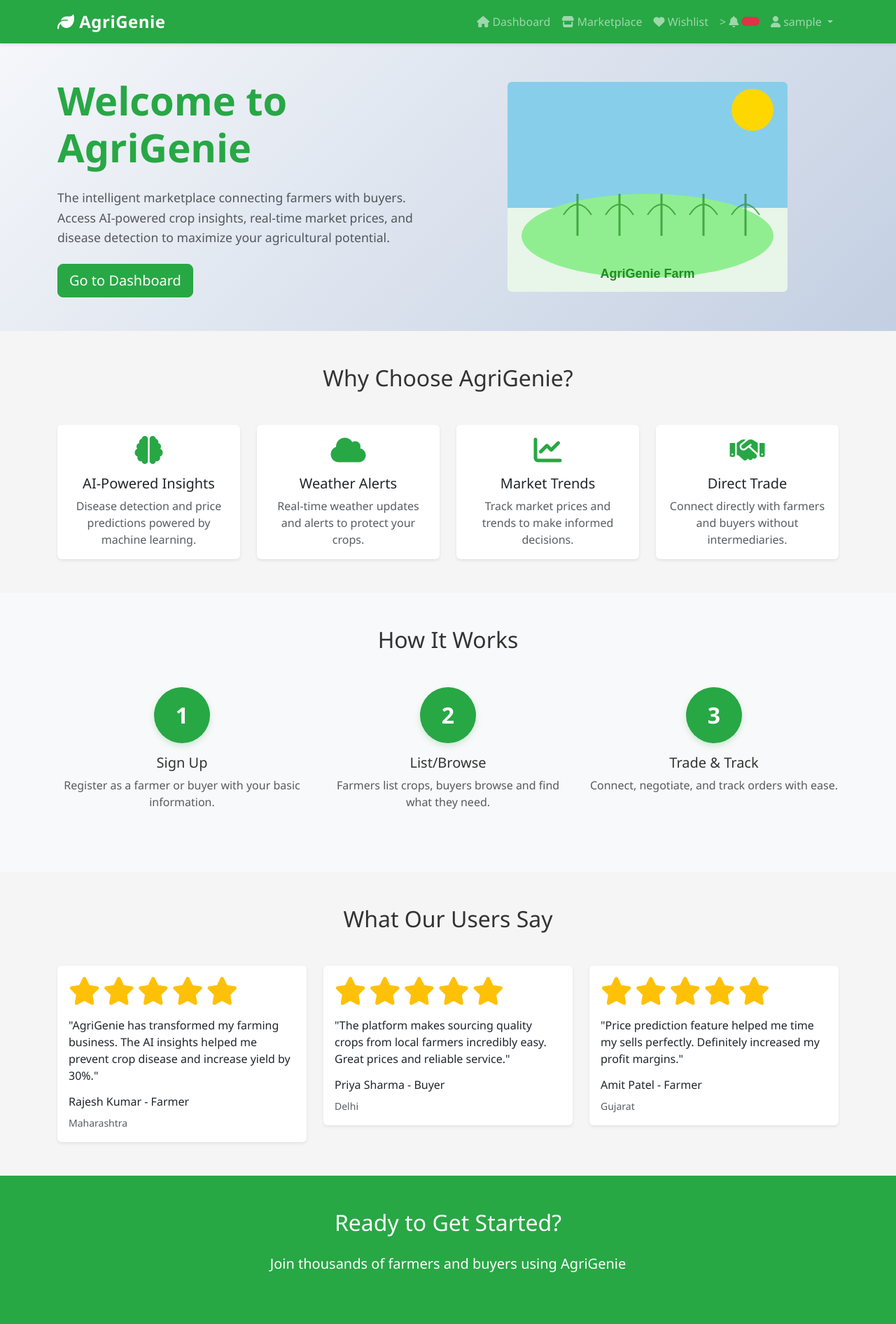
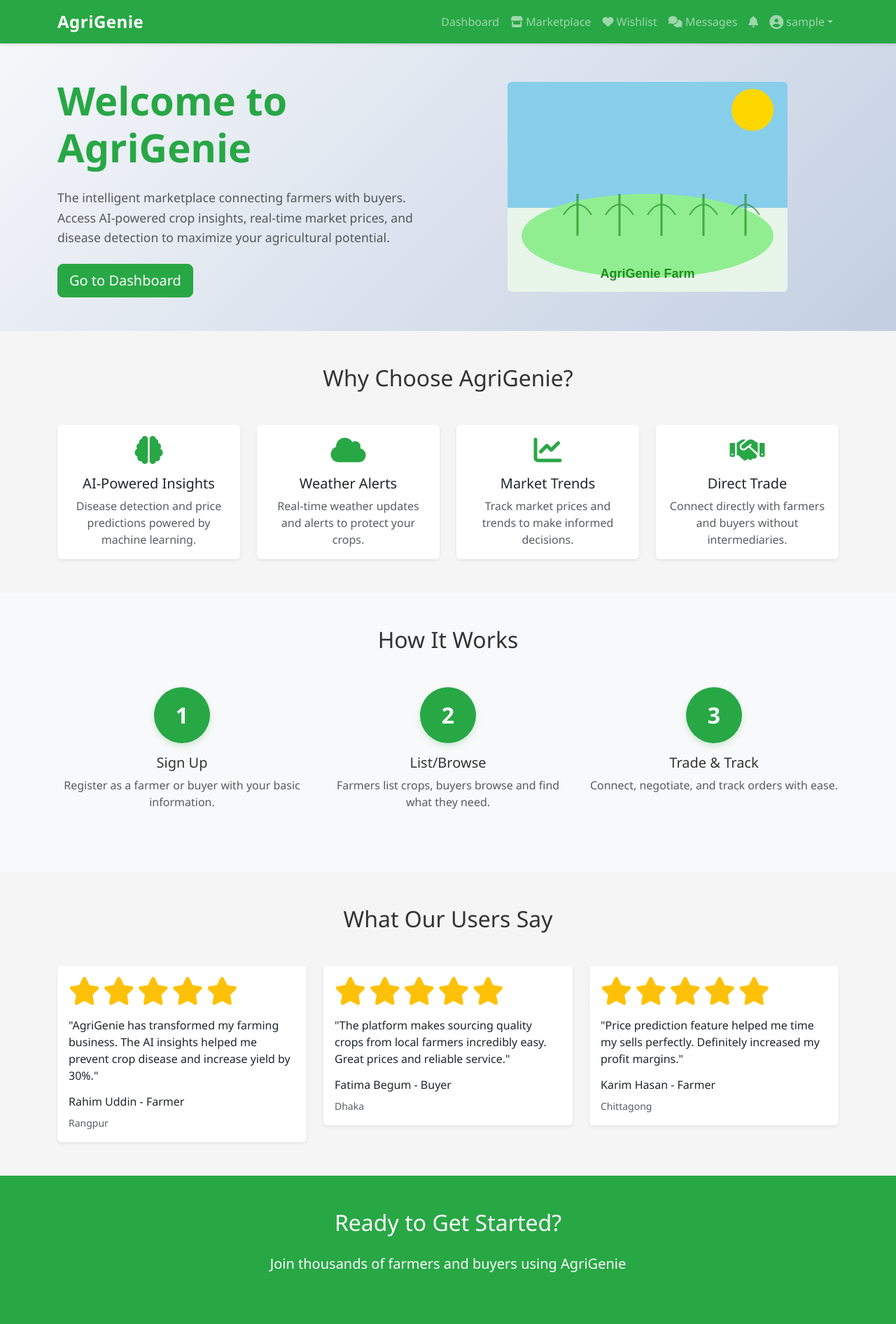
Before and after one commit to TheWorthless11/AgriGenie, a Django app: page / in a window 1280 px wide. Shown: the top 1892 px of the page at 70% size. Run offline with Django 4.2, Linux system fonts and the light colour scheme; the visitor is signed in with stand-in values (Sample User, id 1); data comes from the database, SQL or seed files in the repository; data that the repository does not hold is empty; parts of the project's set-up code (start-up, migrations or seed data) failed here and were passed over.

Commit message:
Refresh global UI layout, homepage, docs, and favicon

```diff
--- a/templates/base.html
+++ b/templates/base.html
@@ -5,6 +5,10 @@
     <meta charset="UTF-8">
     <meta name="viewport" content="width=device-width, initial-scale=1.0">
     <title>{% block title %}AgriGenie - Smart Agricultural Marketplace{% endblock %}</title>
+
+    <!-- Favicon -->
+    <link rel="icon" type="image/svg+xml" href="{% static 'images/favicon.svg' %}">
+    <link rel="shortcut icon" href="{% static 'images/favicon.svg' %}">
 
     <!-- Bootstrap CSS -->
     <link href="https://cdn.jsdelivr.net/npm/bootstrap@5.3.0/dist/css/bootstrap.min.css" rel="stylesheet">
@@ -22,7 +26,7 @@
     <nav class="navbar navbar-expand-lg navbar-dark bg-success sticky-top">
         <div class="container">
             <a class="navbar-brand fw-bold" href="{% url 'home' %}">
-                <i class="fas fa-leaf"></i> AgriGenie
+                AgriGenie
             </a>
             <button class="navbar-toggler" type="button" data-bs-toggle="collapse" data-bs-target="#navbarNav">
                 <span class="navbar-toggler-icon"></span>
@@ -33,26 +37,39 @@
                         <!-- Dashboard -->
                         <li class="nav-item">
                             <a class="nav-link" href="{% url 'dashboard' %}">
-                                <i class="fas fa-home"></i> Dashboard
+                                Dashboard
                             </a>
                         </li>
 
                         <!-- Farmer Links -->
                         {% if user.role == 'farmer' %}
+                            <li class="nav-item">
+                                <a class="nav-link" href="{% url 'add_crop' %}">
+                                    Add Crop
+                                </a>
+                            </li>
+                            <li class="nav-item">
+                                <a class="nav-link" href="{% url 'farmer_crops' %}">
+                                    My Crops
+                                </a>
+                            </li>
                             <li class="nav-item dropdown">
-                                <a class="nav-link dropdown-toggle" href="#" id="farmerDropdown" role="button" data-bs-toggle="dropdown">
-                                    <i class="fas fa-seedling"></i> Farming
+                                <a class="nav-link dropdown-toggle" href="#" id="toolsDropdown" role="button" data-bs-toggle="dropdown" aria-expanded="false">
+                                    Tools & Insights
                                 </a>
-                                <ul class="dropdown-menu" aria-labelledby="farmerDropdown">
-                                    <li><a class="dropdown-item" href="{% url 'farmer_crops' %}">My Crops</a></li>
-                                    <li><a class="dropdown-item" href="{% url 'add_crop' %}">Add Crop</a></li>
-                                    <li><a class="dropdown-item" href="{% url 'farmer_orders' %}">Orders</a></li>
-                                    <li><hr class="dropdown-divider"></li>
+                                <ul class="dropdown-menu" aria-labelledby="toolsDropdown">
                                     <li><a class="dropdown-item" href="{% url 'disease_detection' %}">Disease Detection</a></li>
                                     <li><a class="dropdown-item" href="{% url 'price_prediction' %}">Price Prediction</a></li>
                                     <li><a class="dropdown-item" href="{% url 'weather_alerts' %}">Weather Alerts</a></li>
                                 </ul>
                             </li>
+                            <li class="nav-item">
+                                <a class="nav-link position-relative" href="{% url 'chat_list' %}" id="messages-nav-link">
+                                    <i class="fas fa-comments"></i> Messages
+                                    <span class="position-absolute top-0 start-100 translate-middle badge rounded-pill bg-danger d-none" id="unread-messages-badge">0</span>
+                                </a>
+                            </li>
+
                         {% endif %}
 
                         <!-- Buyer Links -->
@@ -65,6 +82,12 @@
                             <li class="nav-item">
                                 <a class="nav-link" href="{% url 'wishlist' %}">
                                     <i class="fas fa-heart"></i> Wishlist
+                                </a>
+                            </li>
+                            <li class="nav-item">
+                                <a class="nav-link position-relative" href="{% url 'chat_list' %}" id="messages-nav-link-buyer">
+                                    <i class="fas fa-comments"></i> Messages
+                                    <span class="position-absolute top-0 start-100 translate-middle badge rounded-pill bg-danger d-none" id="unread-messages-badge-buyer">0</span>
                                 </a>
                             </li>
                         {% endif %}
@@ -87,18 +110,23 @@
 
                         <!-- Notifications -->
                         <li class="nav-item">
-                            <a class="nav-link" href="{% url 'notifications' %}"">>
+                            <a class="nav-link position-relative" href="{% url 'notifications' %}">
                                 <i class="fas fa-bell"></i>
-                                <span class="badge bg-danger">
-                                    {% if unread_notifications %}{{ unread_notifications }}{% endif %}
-                                </span>
+                                {% if unread_notifications and unread_notifications > 0 %}
+                                    <span class="position-absolute top-0 start-100 translate-middle badge rounded-pill bg-danger">{{ unread_notifications }}</span>
+                                {% endif %}
                             </a>
                         </li>
 
-                        <!-- User Dropdown -->
+                        <!-- User Dropdown: avatar (if set) + name -->
                         <li class="nav-item dropdown">
-                            <a class="nav-link dropdown-toggle" href="#" id="userDropdown" role="button" data-bs-toggle="dropdown">
-                                <i class="fas fa-user"></i> {{ user.username }}
+                            <a class="nav-link dropdown-toggle d-flex align-items-center" href="#" id="userDropdown" role="button" data-bs-toggle="dropdown" aria-expanded="false">
+                                {% if user.profile_picture %}
+                                    <img src="{{ user.profile_picture.url }}" alt="avatar" class="rounded-circle" style="width:28px;height:28px;object-fit:cover;margin-right:8px;">
+                                {% else %}
+                                    <i class="fas fa-user-circle fa-lg"></i>
+                                {% endif %}
+                                <span class="ms-1 d-none d-lg-inline">{{ user.username }}</span>
                             </a>
                             <ul class="dropdown-menu dropdown-menu-end" aria-labelledby="userDropdown">
                                 <li><a class="dropdown-item" href="{% url 'profile' %}">Profile</a></li>
@@ -143,6 +171,7 @@
     </main>
 
     <!-- Footer -->
+    {% block footer %}
     <footer class="bg-dark text-white mt-5 py-4">
         <div class="container">
             <div class="row">
@@ -172,12 +201,49 @@
             </div>
         </div>
     </footer>
+    {% endblock footer %}
 
     <!-- Bootstrap JS -->
     <script src="https://cdn.jsdelivr.net/npm/bootstrap@5.3.0/dist/js/bootstrap.bundle.min.js"></script>
     <!-- Custom JS -->
     <script src="{% static 'js/main.js' %}"></script>
 
+    {% if user.is_authenticated %}
+    <script>
+        // Check for unread messages periodically
+        function checkUnreadMessages() {
+            fetch('/chat/api/unread/')
+                .then(response => response.json())
+                .then(data => {
+                    // Update farmer badge
+                    const badge = document.getElementById('unread-messages-badge');
+                    if (badge && data.unread_count > 0) {
+                        badge.textContent = data.unread_count > 99 ? '99+' : data.unread_count;
+                        badge.classList.remove('d-none');
+                    } else if (badge) {
+                        badge.classList.add('d-none');
+                    }
+
+                    // Update buyer badge
+                    const badgeBuyer = document.getElementById('unread-messages-badge-buyer');
+                    if (badgeBuyer && data.unread_count > 0) {
+                        badgeBuyer.textContent = data.unread_count > 99 ? '99+' : data.unread_count;
+                        badgeBuyer.classList.remove('d-none');
+                    } else if (badgeBuyer) {
+                        badgeBuyer.classList.add('d-none');
+                    }
+                })
+                .catch(err => console.log('Could not check messages'));
+        }
+
+        // Check immediately and then every 10 seconds
+        document.addEventListener('DOMContentLoaded', function() {
+            checkUnreadMessages();
+            setInterval(checkUnreadMessages, 10000);
+        });
+    </script>
+    {% endif %}
+
     {% block extra_js %}{% endblock %}
 </body>
 </html>
--- a/templates/home.html
+++ b/templates/home.html
@@ -117,8 +117,8 @@
                             <i class="fas fa-star text-warning"></i>
                         </div>
                         <p class="card-text">"AgriGenie has transformed my farming business. The AI insights helped me prevent crop disease and increase yield by 30%."</p>
-                        <h6 class="card-title">Rajesh Kumar - Farmer</h6>
-                        <small class="text-muted">Maharashtra</small>
+                        <h6 class="card-title">Rahim Uddin - Farmer</h6>
+                        <small class="text-muted">Rangpur</small>
                     </div>
                 </div>
             </div>
@@ -133,8 +133,8 @@
                             <i class="fas fa-star text-warning"></i>
                         </div>
                         <p class="card-text">"The platform makes sourcing quality crops from local farmers incredibly easy. Great prices and reliable service."</p>
-                        <h6 class="card-title">Priya Sharma - Buyer</h6>
-                        <small class="text-muted">Delhi</small>
+                        <h6 class="card-title">Fatima Begum - Buyer</h6>
+                        <small class="text-muted">Dhaka</small>
                     </div>
                 </div>
             </div>
@@ -149,8 +149,8 @@
                             <i class="fas fa-star text-warning"></i>
                         </div>
                         <p class="card-text">"Price prediction feature helped me time my sells perfectly. Definitely increased my profit margins."</p>
-                        <h6 class="card-title">Amit Patel - Farmer</h6>
-                        <small class="text-muted">Gujarat</small>
+                        <h6 class="card-title">Karim Hasan - Farmer</h6>
+                        <small class="text-muted">Chittagong</small>
                     </div>
                 </div>
             </div>
```
Also changed, not shown: QUICK_REFERENCE.md (+1 -1 lines), static/images/favicon.svg (added).
